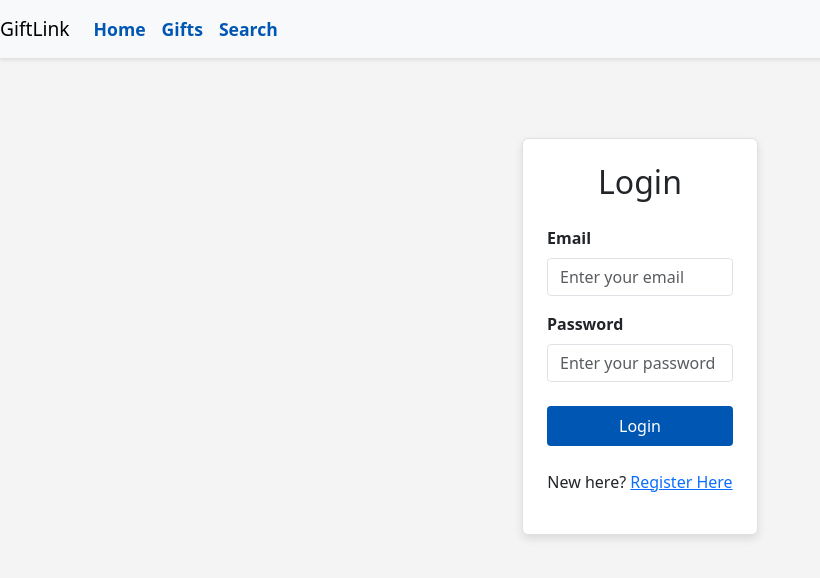
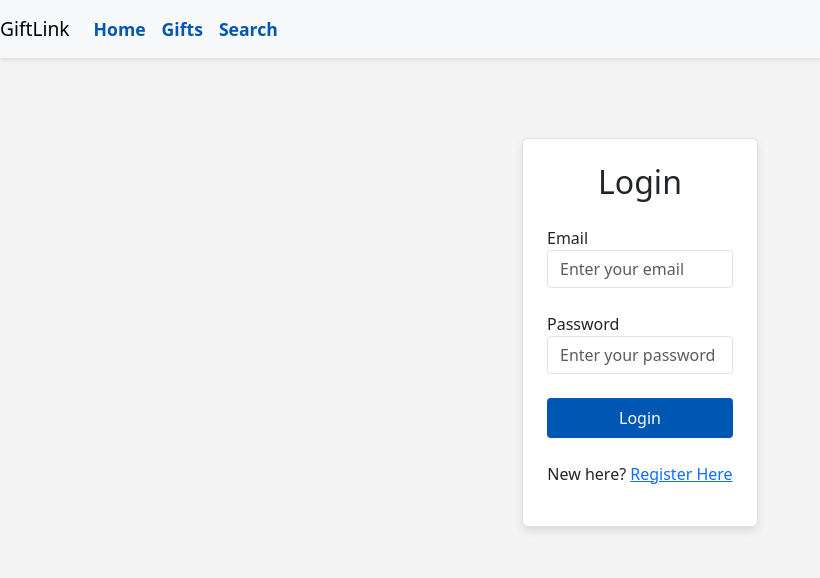
Before and after one commit to JoseSBDev/fullstack-capstone-project, a React (Create React App) app in the folder giftlink-frontend/: page /app/login in a window 1280 px wide. Shown: the top 578 px of the page, without its empty margins (0-820 px from the left). Built offline with nearby package versions, Linux system fonts and the light colour scheme; no server answers.

Commit message:
Update LoginPage.js

```diff
--- a/giftlink-frontend/src/components/LoginPage/LoginPage.js
+++ b/giftlink-frontend/src/components/LoginPage/LoginPage.js
@@ -1,14 +1,43 @@
+
 import React, { useState } from 'react';
+import { useNavigate } from 'react-router-dom';
+import { useAppContext } from '../../context/AuthContext';
+import { urlConfig } from '../../config';
 import './LoginPage.css';
 
 function LoginPage() {
+
+    //insert code here to create useState hook variables for email, password
     const [email, setEmail] = useState('');
     const [password, setPassword] = useState('');
+    const [error, setError] = useState('');
+    const navigate = useNavigate();
+    const { setIsLoggedIn, setUserName } = useAppContext();
 
-const handleLogin = async (e) => {
-    e.preventDefault();
+    // insert code here to create handleLogin function and include console.log
+    const handleLogin = async () => {
+        console.log("Inside handleLogin");
+        try {
+            const response = await fetch(`${urlConfig.backendUrl}/api/auth/login`, {
+                method: 'POST',
+                headers: {
+                    'Content-Type': 'application/json',
+                },
+                body: JSON.stringify({ email, password }),
+            });
+            const data = await response.json();
+            if (response.ok) {
+                localStorage.setItem('authToken', data.authtoken);
+                setIsLoggedIn(true);
+                setUserName(data.userName);
+                navigate('/app');
+            } else {
+                setError(data.error || 'Login failed');
             }
-
+        } catch (err) {
+            setError('An error occurred during login');
+        }
+    };
 
 		return (
       <div className="container mt-5">
@@ -16,11 +45,13 @@ return (
           <div className="col-md-6 col-lg-4">
             <div className="login-card p-4 border rounded">
               <h2 className="text-center mb-4 font-weight-bold">Login</h2>
-                    <div className="mb-3">
-                        <label htmlFor="email" className="form-label">Email</label>
+
+  		{/* insert code here to create input elements for the variables email and  password */}
+                <div className="mb-4">
+                    <label htmlFor="email" className="form label"> Email</label>
                     <input
                     id="email"
-                            type="text"
+                    type="email"
                     className="form-control"
                     placeholder="Enter your email"
                     value={email}
@@ -28,7 +59,7 @@ return (
                     />
                 </div>
                 <div className="mb-4">
-                        <label htmlFor="password" className="form-label">Password</label>
+                    <label htmlFor="password" className="form label"> Password</label>
                     <input
                     id="password"
                     type="password"
@@ -38,16 +69,20 @@ return (
                     onChange={(e) => setPassword(e.target.value)}
                     />
                 </div>
-                    {/* Include appropriate error message if login is incorrect*/}
+
+  		{/* insert code here to create a button that performs the `handleLogin` function on click */}
 			    <button className="btn btn-primary w-100 mb-3" onClick={handleLogin}>Login</button>
+                {error && <div className="alert alert-danger">{error}</div>}
+
             	<p className="mt-4 text-center">
 					New here? <a href="/app/register" className="text-primary">Register Here</a>
 				</p>
+
             </div>
           </div>
         </div>
       </div>
-);
+    )
 }
 
 export default LoginPage;
```
Lines whose indentation alone changed are shown as unchanged.
